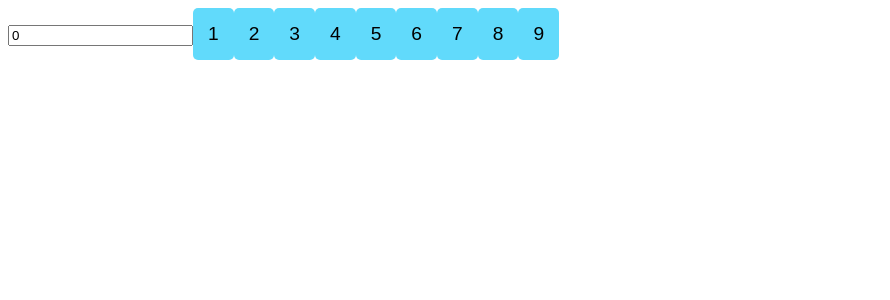
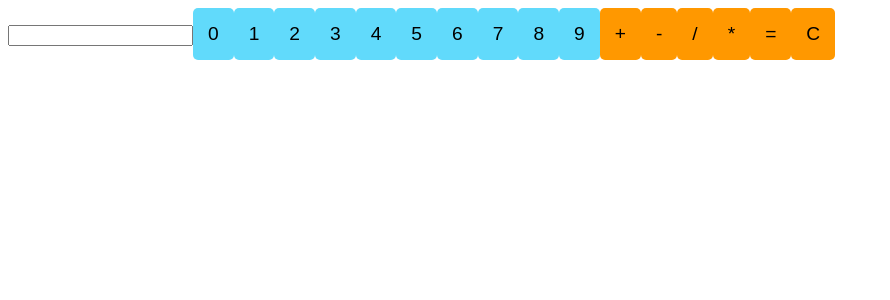
Before and after one commit to Krasimir0/ReactJS-Calculator, a React (Vite) app: page / in a window 1280 px wide. Shown: the top 300 px of the page, without its empty margins (0-890 px from the left). Built offline with nearby package versions, Linux system fonts and the light colour scheme.

Commit message:
Add buttons for actions

```diff
--- a/src/Calculator.jsx
+++ b/src/Calculator.jsx
@@ -2,7 +2,7 @@ import { useState } from "react";
 import "./Calculator.css";
 
 const CalculatorNumbers = [
-  1,2,3,
+  0,1,2,3,
   4,5,6,
   7,8,9,
 ]
@@ -12,10 +12,18 @@ const Actions = [
 ]
 
 export default function Calculator() {
-  let [number, setNumber] = useState(0);
+  let [number, setNumber] = useState('');
+  let [prevNumber, setPrevNumber] = useState('')
 
-  const printNumberHandler = (pressedNumber) => {
+  const getNumberHandler = (pressedNumber) => {
+    setPrevNumber(() => {
+        prevNumber = pressedNumber;
+      })
+      console.log(prevNumber);
+  }
 
+  const getActionHandler = (action) => {
+      console.log(action);
 
   }
 
@@ -23,7 +31,10 @@ export default function Calculator() {
     <>
       <input type="text" readOnly value={number}/>
        {CalculatorNumbers.map(number => (
-          <button className="button" key={number} onClick={() => {printNumberHandler(number)}}>{number}</button>
+          <button className="button" key={number} onClick={() => {getNumberHandler(number)}}>{number}</button>
+       ))}
+       {Actions.map(action => (
+          <button className="button operator" key={action} onClick={() => {getActionHandler(action)}}>{action}</button>
        ))}
     </>
 
```
